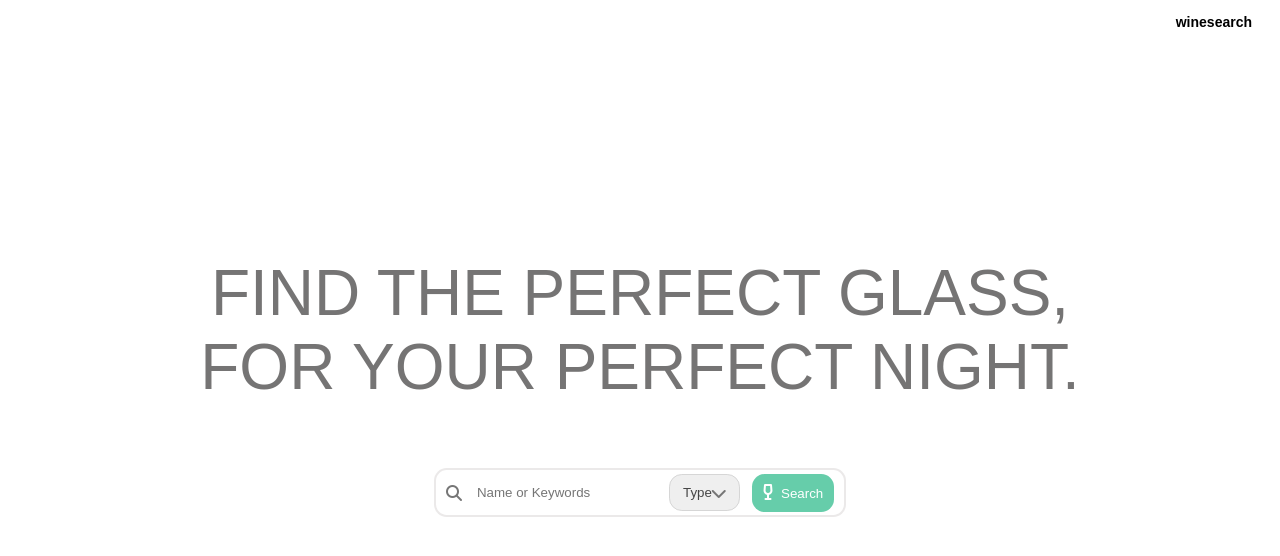
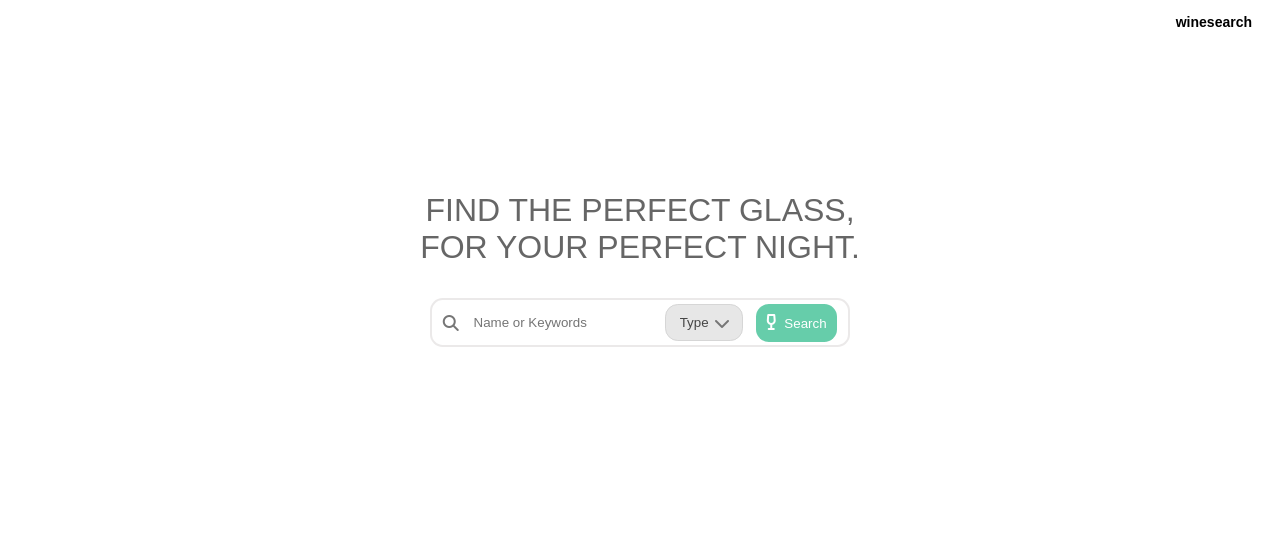
Before and after one commit to 0gzs/wineglass, a React app: page / in a window 1280 px wide. Shown: the top 556 px of the page. Built offline with nearby package versions, Linux system fonts and the light colour scheme.

Commit message:
frontend api configured to query wine

```diff
--- a/client/src/app.jsx
+++ b/client/src/app.jsx
@@ -1,22 +1,27 @@
-import React, { useEffect, useState } from 'react'
+import React, { useState } from 'react'
+// import { saveWine } from './helperFunctions/index.js'
+// import { useGetWine } from './hooks/hooks.js'
 
 import Search from './pages/search.jsx'
 import WineGrid from './components/WineGrid.jsx'
 import Loader from './components/Loader.jsx'
 import Wine from './components/Wine.jsx'
-import { saveWine } from './helperFunctions/index.js'
 
 function App() {
-  const [wine, setWine] = useState([])
+  const [wine, setWine] = useState(null)
+  // const res = useGetWine()
+
+  const handleWine = wineData => setWine([...wineData])
+  // const handleSave = () => saveWine(res)
 
   return (
     <div className='container'>
-      {/*<button style={{ margin: "1vw", width: '95%' }} onClick={() => saveWine(wine)}>Save these Wine</button>
+      {/* <button onClick={handleSave} style={{ width: '50%' }}>Save</button> */}
+      <Search handleWine={handleWine}  />
       <WineGrid>
-        {wine.map((w, i) => w && <Wine key={i} name={w.name} img={w.image} description={w.description} />)}
+        {wine && wine.map((w, i) => w && <Wine key={i} wine={w} />)}
         {wine && wine.length < 3 && <Loader />}
-      </WineGrid>*/}
-      <Search />
+      </WineGrid>
     </div>
   )
 }
--- a/client/src/components/Dropdown.jsx
+++ b/client/src/components/Dropdown.jsx
@@ -1,14 +1,14 @@
 import React, { useState } from 'react'
 import './Dropdown.scss'
 
-const Dropdown = ({ title, options }) => {
+const Dropdown = ({ title, options, handler, selected }) => {
   const [open, setOpen] = useState(false)
-  const [selected, setSelected] = useState('')
 
   const handleOpen = () => setOpen(!open)
+
   const handleSelect = e => {
-    setSelected(e.target.innerText)
-    handleOpen()
+    handler(e.target.innerText)
+    setOpen(false)
   }
 
   return (
@@ -18,15 +18,13 @@ const Dropdown = ({ title, options }) => {
             {!selected || selected.length == 0 ? (
               <>
                 { title }
-                <i className="fa-solid fa-chevron-down"></i>
               </>
             ): (
               <>
                 { selected }
-                <i className="fa-regular fa-circle-xmark exit"></i>
-
               </>
             )}
+            <i className="fa-solid fa-chevron-down"></i>
           </button>
         </div>
       {open && (
--- a/client/src/components/Dropdown.scss
+++ b/client/src/components/Dropdown.scss
@@ -8,8 +8,9 @@
     display: inline-flex;
     border: none;
     padding: 0.75em 1em;
-    padding-right: 2em;
+    padding-right: 2.5em;
     color: #464646;
+    background-color: rgba(25, 24, 24, 0.1);
     border: 0.25px solid #d6d6d6;
     border-radius: 1vw;
 
@@ -31,13 +32,14 @@
 .items-container {
   position: absolute;
   left: 0;
-  top: 2.5rem;
+  top: 4rem;
   z-index: 10;
   margin-top: 0.5rem;
   width: 15rem;
   box-shadow: 0 0.5vw 1vw rgba(0, 0, 0, 0.2);
   border-radius: 0.5vw;
   overflow: hidden;
+  background-color: white;
 
   div {
     display: flex;
@@ -45,7 +47,7 @@
 
     p {
       color: #565656;
-      padding: 1.5vw 1rem;
+      padding: 1em 1rem;
 
       &:hover {
         background-color: #e8e8e8;
--- a/client/src/components/SearchBox.jsx
+++ b/client/src/components/SearchBox.jsx
@@ -1,20 +1,28 @@
+import './SearchBox.scss'
 import React, { useState } from 'react'
-import './SearchBox.scss'
+import { searchQuery } from '../helperFunctions/index.js'
 import Dropdown from './Dropdown'
 
-const SearchBox = () => {
+const SearchBox = ({ handleWine }) => {
+  const typeOptions = ['Any', 'Syrah', 'Chardonnay', 'Pinot Grigio', 'Pinot Noir', 'Cabernet', 'Red Blend', 'Sauvignon Blanc']
+
   const [query, setQuery] = useState("")
   const [hovering, setHovering] = useState(false)
+  const [type, setType] = useState('')
 
   const handleQuery = e => setQuery(e.target.value)
-  const typeOptions = ['Any', 'Syrah', 'Chardonnay', 'Pinot Grigio', 'Pinot Noir', 'Cabernet', 'Red Blend', 'Sauvignon Blanc']
+  const handleType = typeSelected => setType(typeSelected)
+  const handleSearch = async () => {
+    let res = await searchQuery(query, type)
+    handleWine(res.data)
+  }
 
   return (
     <div className='search-box'>
       <i className="fa-solid fa-magnifying-glass"></i>
       <input type="text" value={query} onChange={handleQuery} placeholder='Name or Keywords' />
-      <Dropdown options={typeOptions} title="Type" />
-      <button className='btn' onMouseEnter={() => setHovering(true)} onMouseLeave={() => setHovering(false)}>
+      <Dropdown options={typeOptions} title="Type" handler={handleType} selected={type} />
+      <button className='btn' onMouseEnter={() => setHovering(true)} onMouseLeave={() => setHovering(false)} onClick={handleSearch}>
         {!hovering ? (
           <i className="fa-solid fa-wine-glass-empty"></i>
         ) : (
--- a/client/src/components/SearchBox.scss
+++ b/client/src/components/SearchBox.scss
@@ -21,6 +21,10 @@
     border: none;
     flex: 1;
     max-width: 98%;
+
+    &:focus {
+      outline: none;
+    }
   }
 
   .btn {
--- a/client/src/components/Wine.jsx
+++ b/client/src/components/Wine.jsx
@@ -1,16 +1,23 @@
 import React from 'react'
 import './Wine.scss'
 
-const Wine = ({ name, img, description }) => {
+const Wine = ({ wine }) => {
   return (
     <div className='product-container'>
       <div className='product-img'>
-        <img src={img} alt={name} />
+        <img src={wine.image} alt={wine.name} />
       </div>
       <div className='product-details'>
-        <h3>{name}</h3>
-        <p id='product-description'>{description}</p>
-        <button>More Details</button>
+        <h3>{wine.name}</h3>
+        <p id='product-description'>{wine.description}</p>
+        <div className='product-tags'>
+          <p><span>Price: </span>{wine.price}</p>
+          <p><span>Base Price: </span>{wine.base_price}</p>
+          <p><span>Type: </span>{wine.type}</p>
+          <p><span>Rating: </span>{wine.rating}</p>
+          <p><span>On Hand: </span>{wine.on_hand}</p>
+          <p><span>SKU: </span>{wine.sku}</p>
+        </div>
       </div>
     </div>
   )
--- a/client/src/components/Wine.scss
+++ b/client/src/components/Wine.scss
@@ -4,8 +4,10 @@
   border: 5px solid rgb(25, 24, 24);
   align-items: center;
   padding: 2em 1em;
-  width: 100%;
+  min-width: 350px;
+  max-width: 450px;
   height: fit-content;
+  margin: 0 auto;
 }
 
 .product-img {
@@ -47,5 +49,17 @@
     -webkit-box-orient: vertical;
     -webkit-line-clamp: 2; /* start showing ellipsis when 3rd line is reached */
     white-space: pre-wrap;
+
+    button {
+      background-color: #000;
+    }
   }
 }
+
+.product-tags {
+  p {
+    span {
+      font-weight: bold;
+    }
+  }
+}
--- a/client/src/components/WineGrid.scss
+++ b/client/src/components/WineGrid.scss
@@ -8,5 +8,4 @@
   grid-template-columns: repeat(auto-fill, minmax(350px, 1fr));
   grid-column-gap: 6px;
   grid-row-gap:6px;
-  border: 4px solid red;
 }
--- a/client/src/global.scss
+++ b/client/src/global.scss
@@ -9,14 +9,14 @@ html {
 }
 
 body {
-  max-height: 100%;
+  height: 100%;
   font-size: 1.4rem;
   font-family: sans-serif;
 }
 
 .container {
   width: 100vw;
-  height: 100vh;
+  height: 100%;
   display: flex;
   flex-direction: column;
 }
@@ -25,11 +25,13 @@ button {
   max-width: 100%;
   padding: 0.8em;
   color: white;
+  background-color: #000;
+  border: none;
 
   &:hover { cursor: pointer; }
 }
 
-svg{
+svg {
   width: 100px;
   height: 100px;
   margin: 20px auto;
--- a/client/src/helperFunctions/index.js
+++ b/client/src/helperFunctions/index.js
@@ -11,7 +11,7 @@ const postWine = async wine => {
       rating: wine.rating,
       description: wine.description,
       on_hand: wine.on_hand,
-      sku: wine.sku,
+      sku: wine.SKU,
       type: wine.type,
       brand: wine.brand,
       region: wine.region,
@@ -31,3 +31,17 @@ export const saveWine = async wineArr => {
     console.log(response)
   }
 }
+
+const getWine = async (query) => {
+  try {
+    const data = await axios.post('/wine/api/like', { query: query })
+    return data
+  } catch (err) {
+    console.log({ error: err })
+  }
+}
+
+export const searchQuery = async (query, type) => {
+  const response = await getWine(query)
+  return response.data
+}
--- a/client/src/pages/search.jsx
+++ b/client/src/pages/search.jsx
@@ -2,7 +2,7 @@ import React from 'react'
 import SearchBox from '../components/SearchBox'
 import './style.scss'
 
-const Search = () => {
+const Search = ({ handleWine }) => {
   return (
     <>
       <div className='landing-hero'>
@@ -11,7 +11,7 @@ const Search = () => {
 
         <div className='landing-content'>
           <h1>Find the perfect glass,<br/>for your perfect night.</h1>
-          <SearchBox />
+          <SearchBox handleWine={handleWine} />
         </div>
       </div>
     </>
--- a/client/src/pages/style.scss
+++ b/client/src/pages/style.scss
@@ -27,16 +27,16 @@
 }
 */
 .landing-content {
-  margin: 20vw 0;
+  margin: 15vw 0;
 }
 
 h1 {
   text-transform: uppercase;
-  color: rgba(25, 24, 24, 0.6);
+  color: rgba(0, 0, 0, 0.6);
   font-weight: 200;
   text-align: center;
   margin: 1em 0;
-  font-size: 5vw;
+  font-size: 2.5vw;
 }
 
 h4 {
```
